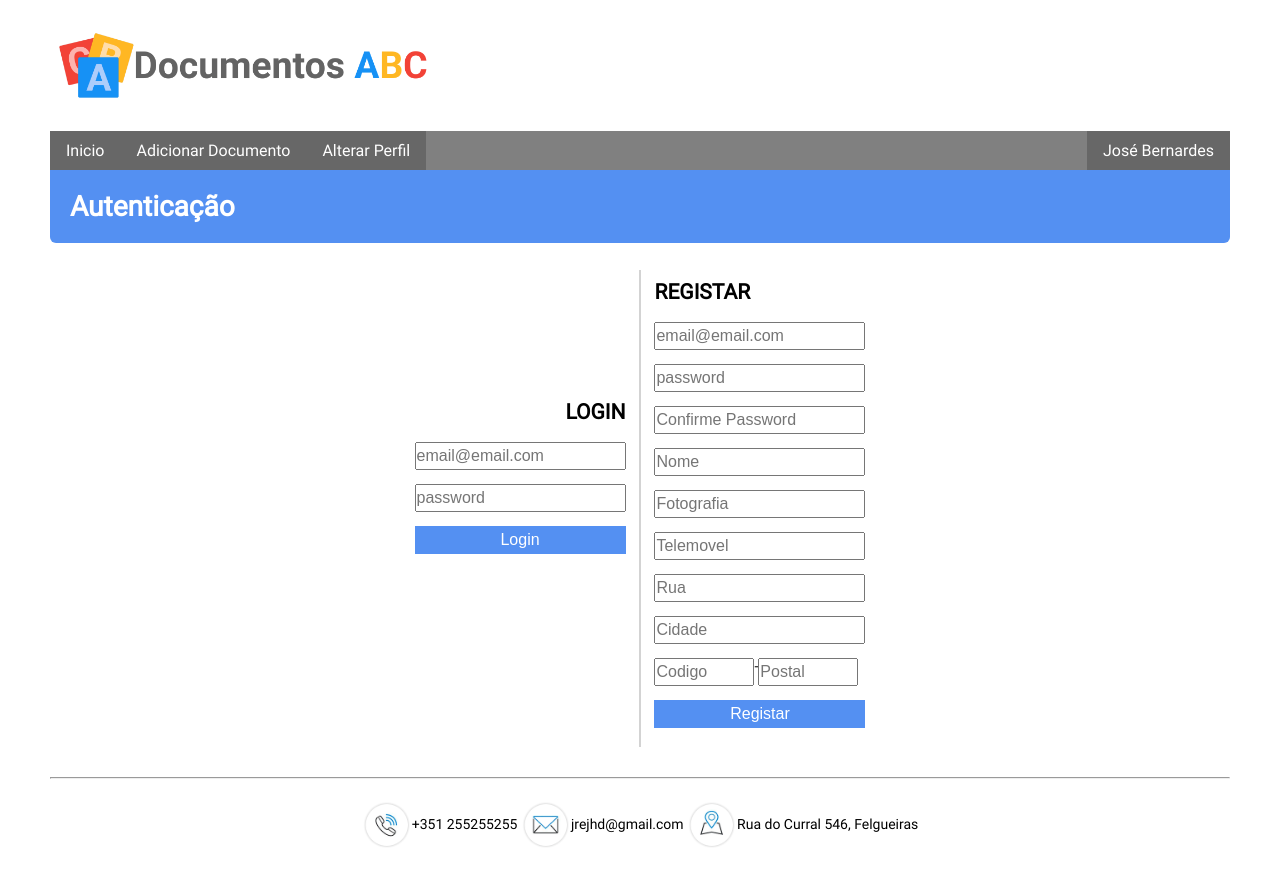
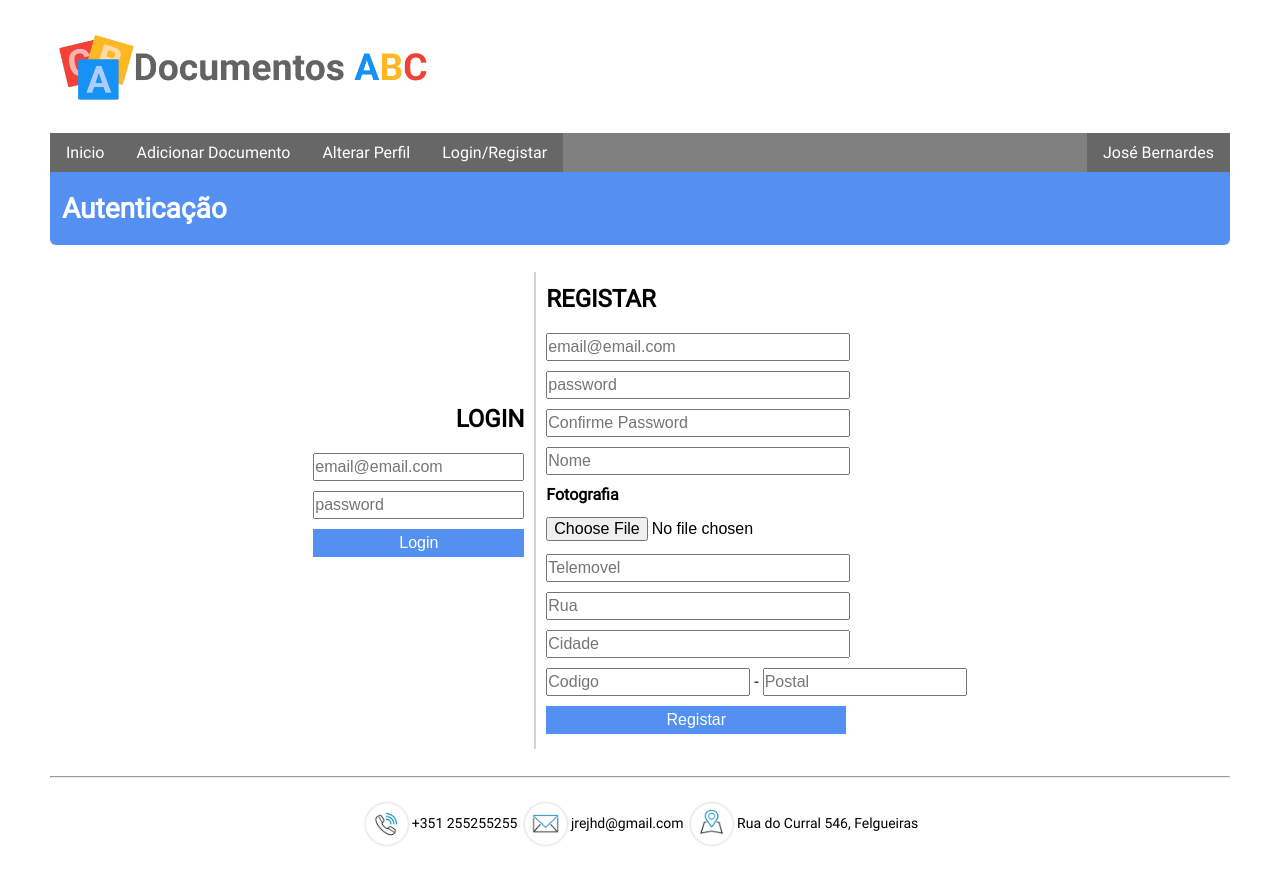
Before and after one commit to joseabernardes/documentos_abc, a PHP site: page /v_public/authentication.php in a window 1280 px wide. Before the commit the page ends 847 px from the top, so only its background shows below. Run offline with PHP 8.4, Linux system fonts and the light colour scheme.

Commit message:
FILE UPLOAD

```diff
--- a/partials/_header.php
+++ b/partials/_header.php
@@ -12,9 +12,8 @@
                 </ul>
             </li><!--
             --><li><a href="../v_private/change-profile.php">Alterar Perfil</a></li><!--
-            <li><a id="nav_login" href="/v_public/authentication.php">Login/Registar</a></li>-->
-            <!--
-            --><li class="drop" id="nav_login">
+            --><li><a href="/v_public/authentication.php">Login/Registar</a></li>
+            <li class="drop" id="nav_right">
                 <a  href="#">José Bernardes</a>
                 <ul>
                     <li><a href="../v_private/profile-page.php">Perfil</a></li>
--- a/styles/style.css
+++ b/styles/style.css
@@ -7,110 +7,143 @@ and open the template in the editor.
     Created on : 11/mai/2017, 15:53:54
     Author     : G04
 */
+
+/*---------------------------------GENERAL---------------------------------*/
 body{
     /*font-family: 'Segoe UI',Arial,sans-serif;*/
     font-family: Roboto;
     font-size: 14px;
-    margin-left: 50px;
-    margin-right: 50px;
+    margin: 30px 50px;
+}
+h1#main-title{
+    margin:0px 0px 10px 0px;
+    padding:20px 12px;
+    background-color: rgba(84,144,242,1); /*blue*/
+    border-radius: 0px 0px 6px 6px;
+    color:white;
+}
+@font-face{
+    font-family: Roboto;
+    src: url(../fonts/Roboto-Regular.ttf);
 }
 
-/*---------------------------------HEADER*/
 
+/*-----FORMS-----*/
+form{
+    display: inline-block;
+    vertical-align: top;
+}
+form label:not(.notalabel), form#import legend{
+    font-size: 16px;
+    font-weight: bold;
+}
+textarea{
+    padding: 0px;
+}
+fieldset{
+    margin:0;
+    border-color: lightgrey;
+}
+
+/*---------------------------------HEADER---------------------------------*/
 header > img{
-    margin-top: 20px;
-    height: 80px;
+    max-height: 80px;
+    max-width: 400px;
+    height: auto;
+    width: 100%;
     margin-bottom: 20px;
 }
-nav  ul{
+header > nav ul{
     list-style-type: none;
     margin: 0;
     padding:0;
     background-color: grey;
 }
 
-nav li{
+header > nav li{
     background:rgba(0,0,0, 0.2);
 }
-nav> ul > li{
+header > nav > ul > li{
     display: inline-block;
 }
-
-nav> ul > li a {
+header > nav a {
     display: inline-block;
     color: white;
     padding: 10px 16px;
     text-decoration: none;
     font-size: 16px;
-
 }
-
-/*sub menu*/
-nav > ul ul {
+/*-----SUB-MENU-----*/
+header > nav > ul ul {
     position: absolute;
     display: none;
-    list-style-type:none;
-    padding: 0;
 }
-.drop:hover  ul {
+.drop:hover ul {
     display: block;
     box-shadow: 0px 8px 8px 0px rgba(0,0,0,0.2);
 }
 
-nav> ul li:hover{
+header > nav li:hover{
     background: rgba(0,0,0, 0.5);
 }
-#nav_login{
+#nav_right{
     float:right;
 }
-/*--------------------------------FOOTER*/
-footer >p > img{
-    max-height: 50px;
-    max-width: 50px;
+/*---------------------------------FOOTER---------------------------------*/
+footer img{
+    height: 50px;
+    width: 50px;
     vertical-align: middle;
 }
 footer > p{
     display:inline-block;
+    margin-bottom: 0px;
 }
 footer{
     text-align: center;
 }
-
-/*------------------------AUTHENTICATION*/
-
-form input:not([type=submit]){
-    padding: 3px 0px;
-}
-
-form{
-    display: inline-block;
-    vertical-align: top;
-    /*width: fit-content;*/
-}
-form#login, form#registar{
-    margin: 0px 10px;
-}
-form > p{
-    margin-top: 10px;
+/*-----------------------------AUTHENTICATION-----------------------------*/
+main#auth{
+    width: fit-content;
+    margin: 20px auto 20px auto;
     display: flex;
-}
-
-form input{
-    font-size: 16px;
-}
-form#login{
-    text-align: right;
-    margin-top: 120px;
-}
-main#auth{
-    width: max-content;
-    margin: 20px auto 20px auto;
 }
 main#auth > hr{
     display: inline-block;
     border: 1px solid lightgrey;
     height: 475px;
 }
+form input:not([type=submit]), form select{
+    padding: 3px 0px;
+}
+.auth-form{
+    margin: 0px 10px;
+    font-size: 16px;
+}
+
+form input{
+    margin-top: 10px;
+    display: block;
+
+    font-size: 16px;
+}
+
+form#registar input{
+    max-width: 300px;
+    min-width: 200px;
+    width: 100%;
+}
+
+form#registar label{
+    margin-top: 10px;
+    display: block;
+}
+
+form#login{
+    text-align: right;
+    margin-top: 120px;
+}
+
 
 form input[type=submit], form input[type=reset]{
     background-color: rgb(84,144,242);
@@ -118,6 +151,7 @@ form input[type=submit], form input[type=reset]{
     width: 100%;
     padding:5px;
     color:white;
+    font-size: 16px;
 }
 form input[type=reset]{
     background-color: grey;
@@ -126,30 +160,23 @@ form input[type=submit]:hover, form input[type=reset]:hover{
     opacity: 0.8;
 }
 form#change-profile input[type=submit], form#change-profile input[type=reset]{
-    width: 49%;
-    display: inline;
+    max-width: 49%;
+    display: inline-block;
 }
 form#change-profile{
     margin-left: 20px;
+    max-width: 250px;
+}
+form#change-profile input{
+    width: 100%;
 }
 form input#Cp1R ,form input#Cp2R{
-    width: 96px;
+    max-width: 85px;
+    width: auto;
+    display: inline-block;
 }
 
-@font-face{
-    font-family: Roboto;
-    src: url(../fonts/Roboto-Regular.ttf);
-}
-h1#main-title{
-    margin: 0px;
-    margin-bottom: 10px;
-    padding:20px 0px;
-    padding-left: 20px;
-    background-color: rgba(84,144,242,1);
-    border-radius: 0px 0px 6px 6px;
 
-    color:white;
-}
 /*------------------------IMPORT*/
 
 form#import{
@@ -162,23 +189,21 @@ form#import{
     padding: 10px;
 }
 
-form#import input:not([type=radio]), form#import textarea, form#import select {
+form#import input:not([type=radio]):not([type=submit]), form#import textarea, form#import select {
     display: block;
     margin-bottom: 10px;
     margin-top: 2px;
     width: 100%;
     font-size: 14px;
+
 }
+
 
 form#import fieldset{
     margin-bottom: 10px;
     margin-top: 2px;
 }
-form#import label:not(.notalabel), form#import legend{
-    font-size: 16px;
-    font-weight: bold;
 
-}
 
 
 /*-------------------------------------PERFIL*/
--- a/v_private/create-document.php
+++ b/v_private/create-document.php
@@ -10,7 +10,8 @@
 
         <form id="import">
             <?php include_once '../partials/_document.php'; ?>
-            <label for="doc">Documento</label><textarea name="doc" required id="doc" rows="5"></textarea>
+            <label for="doc">Documento</label><textarea name="doc" required id="doc" rows="15"></textarea>
+               <input type="submit" value="Criar" name="submit">
         </form>
 
         <?php include_once '../partials/_footer.php'; ?>
--- a/v_private/import-document.php
+++ b/v_private/import-document.php
@@ -8,9 +8,10 @@
         <?php include_once '../partials/_header.php'; ?>
         <h1 id="main-title">Importar Documento</h1>
 
-        <form id="import">
+        <form id="import" action="import-document.php" method="post" enctype="multipart/form-data">
            <?php include_once '../partials/_document.php'; ?>
-        <label for="doc">Documento</label><input required id="doc" type="text" name="title" maxlength="50"/>
+        <label for="file">Documento</label><input required id="file" type="file" name="file"/>
+        <input type="submit" value="Importar" name="submit">
     </form>
 
     <?php include_once '../partials/_footer.php'; ?>
--- a/v_public/authentication.php
+++ b/v_public/authentication.php
@@ -6,31 +6,30 @@
 
     </head>
     <body>
-
         <?php include_once '../partials/_header.php'; ?>
- <h1 id="main-title">Autenticação</h1>
+        <h1 id="main-title">Autenticação</h1>
         <main id="auth">
-            <form id="login">
+            <form id="login" class="auth-form">
                 <h2>LOGIN</h2>
-                <p><input required id="email" type="text" placeholder="email@email.com" name="email" maxlength="50"></p>
-                <p><input required id="Pass" type="text" placeholder="password" name="Pass" maxlength="50"></p>
+                <input required id="email" type="text" placeholder="email@email.com" name="email" maxlength="50">
+                <input required id="Pass" type="text" placeholder="password" name="Pass" maxlength="50">
                 <input type="submit" value="Login">
             </form>
             <hr>
-            <form id="registar">
+            <form id="registar" class="auth-form">
                 <h2>REGISTAR</h2>
-                <p><input required id="emailR" type="text" placeholder="email@email.com" name="emailR" maxlength="50"></p>
-                <p><input required id="PassR" type="text" placeholder="password" name="PassR" maxlength="50"></p>
-                <p><input required id="PassR2" type="text" placeholder="Confirme Password" name="PassR2" maxlength="50"></p>
-                <p><input required id="NameR" type="text" placeholder="Nome" name="NameR" maxlength="50"></p>
-                <p><input required id="PhotoR" type="text"placeholder="Fotografia" name="PhotoR" maxlength="50"></p>
-                <p><input required id="PhoneR" type="tel" placeholder="Telemovel" name="PhoneR" maxlength="50"></p>
-                <p><input required id="addressR" type="text" placeholder="Rua" name="Addressr" maxlength="50"></p>
-                <p><input required id="CityR" type="text" placeholder="Cidade" name="CityR" maxlength="50"></p>
-                <p><input required id="Cp1R" type="text" placeholder="Codigo "name="Cp1R" maxlength="4">
-                    <span>-</span>
-                    <input required id="Cp2R" type="text" placeholder="Postal" name="Cp2R" maxlength="3"></p>
-                <input type="submit" value="Registar">
+                <input required id="emailR" type="text" placeholder="email@email.com" name="emailR" maxlength="50">
+                <input required id="PassR" type="text" placeholder="password" name="PassR" maxlength="50">
+                <input required id="PassR2" type="text" placeholder="Confirme Password" name="PassR2" maxlength="50">
+                <input required id="NameR" type="text" placeholder="Nome" name="NameR" maxlength="50">
+                <label for="file">Fotografia</label><input required id="file" type="file" name="file"/>
+                <input required id="PhoneR" type="tel" placeholder="Telemovel" name="PhoneR" maxlength="50">
+                <input required id="addressR" type="text" placeholder="Rua" name="Addressr" maxlength="50">
+                <input required id="CityR" type="text" placeholder="Cidade" name="CityR" maxlength="50">
+                <input required id="Cp1R" type="text" placeholder="Codigo "name="Cp1R" maxlength="4">
+                <span>-</span>
+                <input required id="Cp2R" type="text" placeholder="Postal" name="Cp2R" maxlength="3">
+                <input type="submit" value="Registar" name="submit">
             </form>
         </main>
 
```
Also changed, not shown: v_private/change-profile.php (+13 -13 lines).
